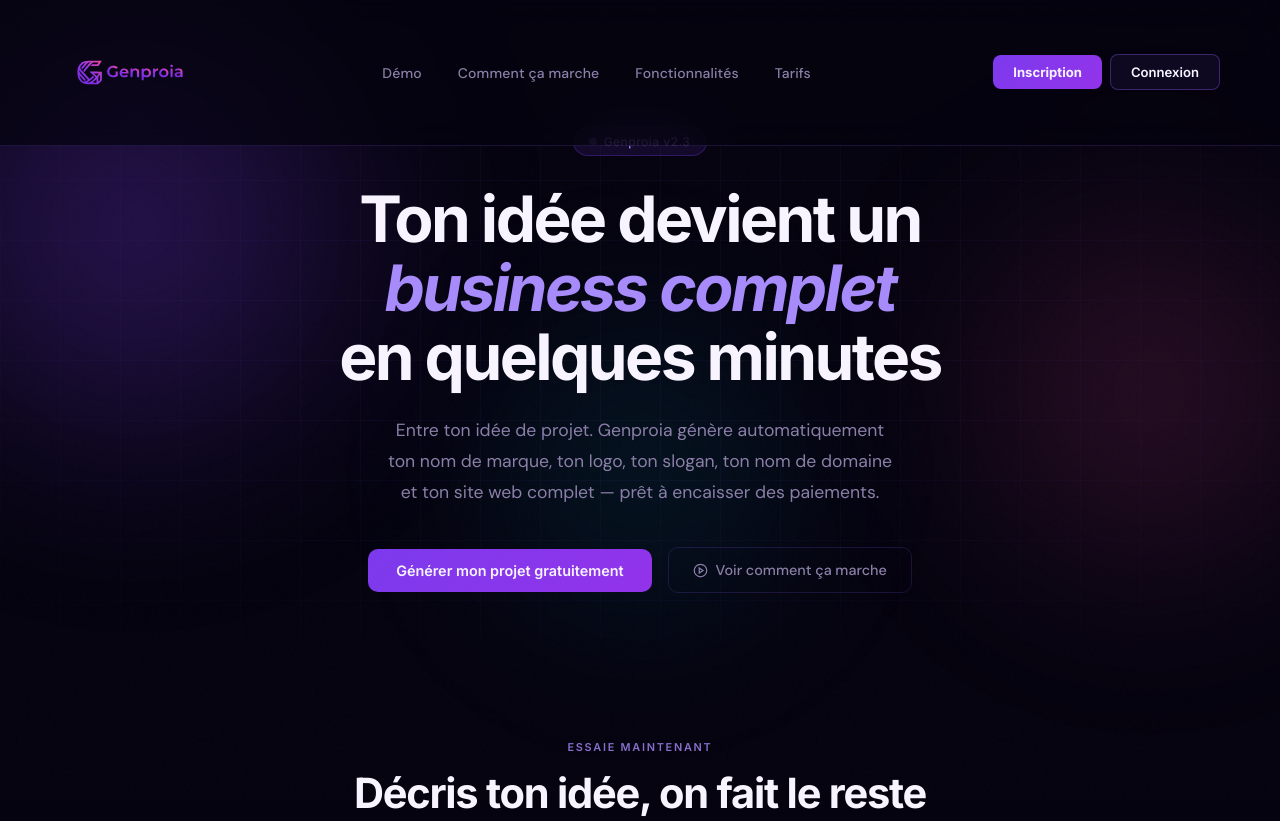
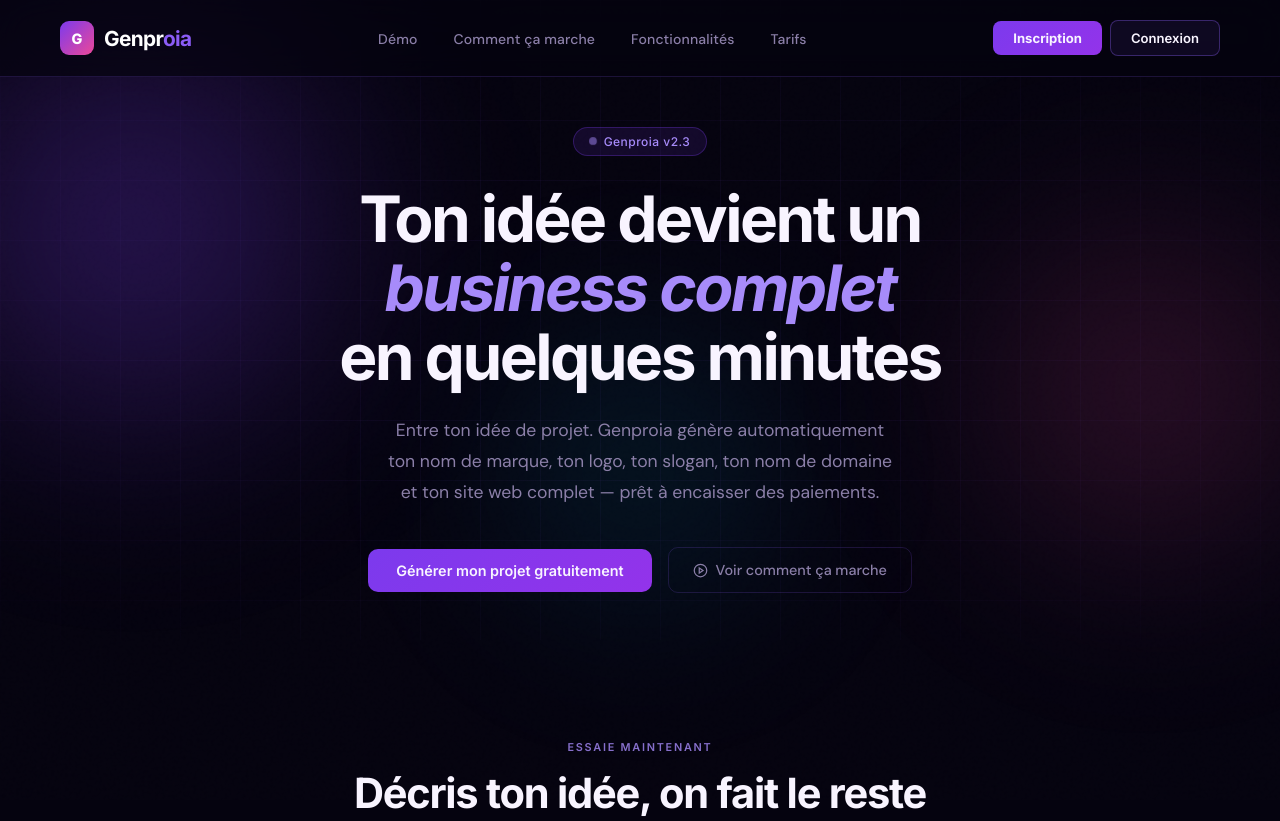
Before and after one commit to skalpel31/Genproia, a website: page index.html in a window 1280 px wide. Shown: the top 821 px of the page. Drawn offline with nearby package versions, Linux system fonts and the light colour scheme.

Commit message:
Update index.html

```diff
--- a/index.html
+++ b/index.html
@@ -466,7 +466,7 @@
 
 <!-- NAV -->
 <nav>
-  <a href="/index.html" style="line-height:0;text-decoration:none;display:flex;align-items:center;"><img src="/logo-genproia.svg" alt="Genproia" style="width:140px;height:auto;"></a>
+  <a href="/index.html" style="text-decoration:none;display:flex;align-items:center;gap:10px;"><div style="width:34px;height:34px;border-radius:9px;background:linear-gradient(135deg,#7c3aed,#ec4899);display:flex;align-items:center;justify-content:center;font-family:Inter,sans-serif;font-weight:800;font-size:0.9rem;color:white;flex-shrink:0;">G</div><span style="font-family:Inter,sans-serif;font-size:1.3rem;font-weight:700;color:white;letter-spacing:-0.03em;">Genpr<span style="color:#8b5cf6">oia</span></span></a>
   <ul>
     <li><a href="#demo">Démo</a></li>
     <li><a href="#comment">Comment ça marche</a></li>
@@ -674,7 +674,7 @@
 
 <!-- FOOTER -->
 <footer>
-  <a href="/index.html" style="line-height:0;text-decoration:none;"><img src="/logo-genproia.svg" alt="Genproia" style="height:36px;width:auto;object-fit:contain;max-width:140px;"></a>
+  <a href="/index.html" style="text-decoration:none;display:flex;align-items:center;gap:8px;"><div style="width:26px;height:26px;border-radius:7px;background:linear-gradient(135deg,#7c3aed,#ec4899);display:flex;align-items:center;justify-content:center;font-family:Inter,sans-serif;font-weight:800;font-size:0.7rem;color:white;flex-shrink:0;">G</div><span style="font-family:Inter,sans-serif;font-size:1rem;font-weight:700;color:white;letter-spacing:-0.03em;">Genpr<span style="color:#8b5cf6">oia</span></span></a>
   <div class="footer-links">
     <a href="#">À propos</a><a href="#">Blog</a><a href="#">Confidentialité</a><a href="#">CGU</a><a href="#">Contact</a>
   </div>
```
